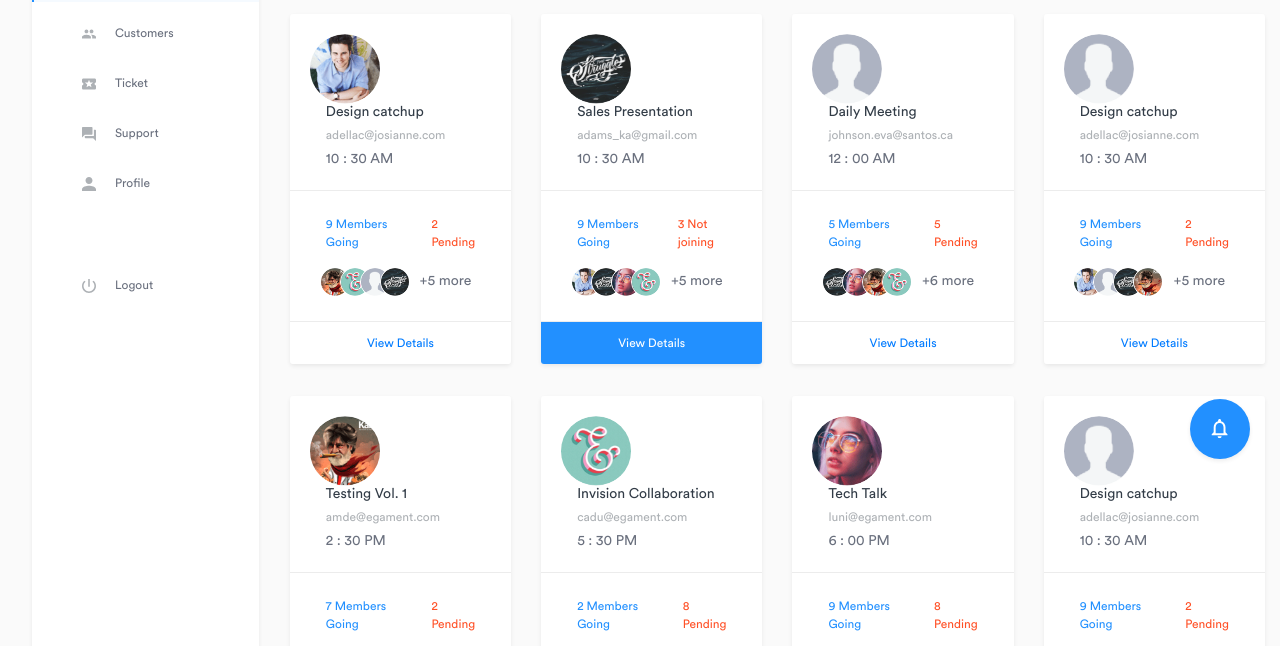
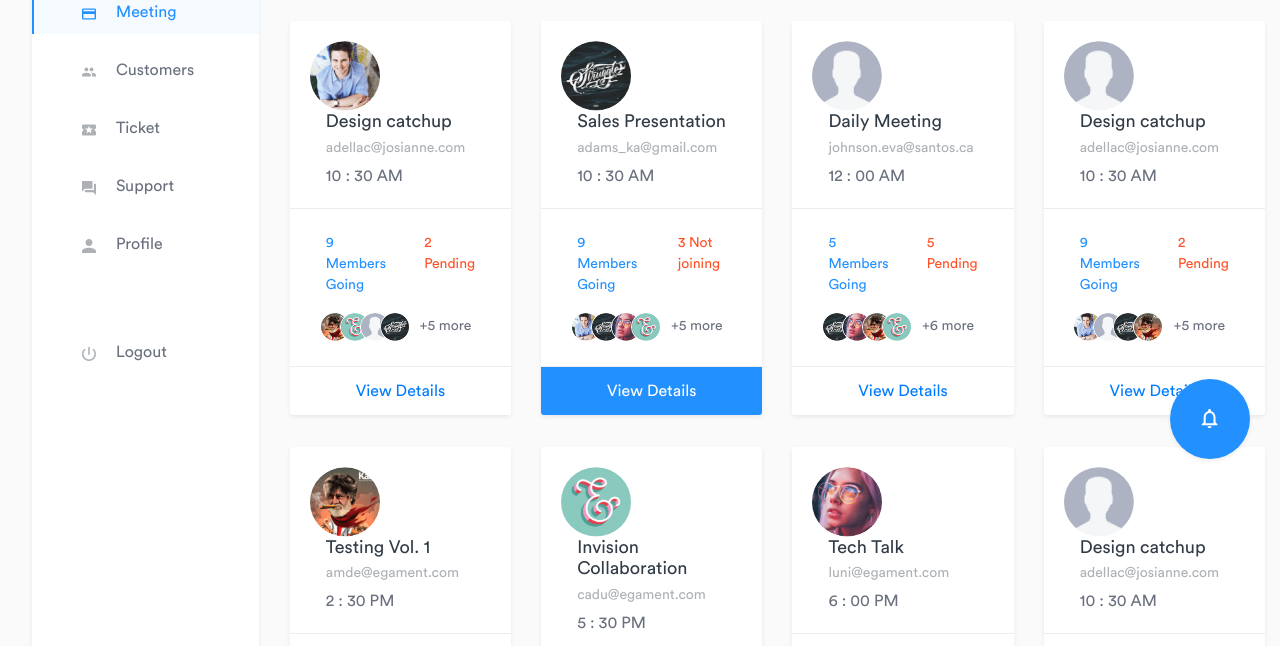
Before and after one commit to adisatriak/okadoc, a website: page src/index.html in a window 1280 px wide. Shown: the part 311-957 px from the top of the page. Drawn offline with Linux system fonts and the light colour scheme; files whose address does not match are found by name.

Commit message:
fix font size

```diff
--- a/src/scss/_toggle.scss
+++ b/src/scss/_toggle.scss
@@ -18,7 +18,7 @@
 
         @include e('wrap') {
             color: $color-grey;
-            font-size: 0.75rem;
+            font-size: 1rem;
             background: $color-white;
             @include box-shadows(0, .125rem, .25rem, rgba(0,0,0,.075));
             min-height: 100%;
@@ -45,7 +45,7 @@
 
         @include e('job'){
             color: $color-grey;
-            font-size: 0.625rem;
+            font-size: 0.875rem;
             margin: 2px 0;
         }
 
@@ -104,8 +104,8 @@
     .notify {
     display: inline-block;
     z-index: 10;
-    height: 40px;
-    width: 40px;
+    height: 50px;
+    width: 50px;
     position: fixed;
     bottom: 40px;
     right: 10px;
@@ -139,7 +139,7 @@
 
         @include e('wrap'){
             color: $color-grey;
-            font-size: 0.75rem;
+            font-size: 1rem;
             background: $color-white;
             @include box-shadows(0, .125rem, .25rem, rgba(0,0,0,.075));
             min-height: 100%;
@@ -147,7 +147,7 @@
         }
 
         @include e('title') {
-            font-size: 0.875rem;
+            font-size: 1rem;
             color: $color-dark-grey;
             margin: 2px 15px;
         }
@@ -159,7 +159,7 @@
 
         @include e('job')   {
             color: $color-grey;
-            font-size: 0.625rem;
+            font-size: 0.875rem;
             margin: 2px 15px;
         }
 
@@ -222,7 +222,7 @@ button {
     background-color: $color-white;
     transition: all 350ms cubic-bezier(0.6, 0.05, 0.28, 0.91);
     @include box-shadows(0, .125rem, .25rem, rgba(0,0,0,.075));
-    font-size: 0.875rem;
+    font-size: 1rem;
 
     @include e('list'){
         display: -ms-flexbox;
@@ -293,7 +293,7 @@ button {
     }
 
     @include e('time'){
-        font-size: 0.75rem;
+        font-size: 0.875rem;
         color: $color-grey;
 
         @include m('active'){
@@ -348,7 +348,7 @@ button {
         background-color: $color-white;
         transition: all 350ms cubic-bezier(0.6, 0.05, 0.28, 0.91);
         @include box-shadows(0, .125rem, .25rem, rgba(0,0,0,.075));
-        font-size: 0.875rem;
+        font-size: 1rem;
     }
 
     .notify {
@@ -366,11 +366,11 @@ button {
     .notify {
         display: inline-block;
         z-index: 10;
-        height: 40px;
-        width: 40px;
+        height: 60px;
+        width: 60px;
         position: fixed;
         bottom: 40px;
-        right: 10px;
+        right: 20px;
         padding: 1rem;
         background-color: $color-blue;
         border: 1px solid transparent;
@@ -398,8 +398,8 @@ button {
 
 @media only screen and (min-width: 1024px) {
   .notify {
-    height: 60px;
-    width: 60px;
+    height: 80px;
+    width: 80px;
     right: 30px;
     bottom: 30px;
   }
--- a/src/scss/main.scss
+++ b/src/scss/main.scss
@@ -96,7 +96,7 @@ body{
     }
 
     @include e('list-item'){
-        margin: 0.75rem 0;
+        margin: 0.875rem 0;
 
         &:last-child{
             margin-top: 4rem;
@@ -180,7 +180,7 @@ body{
 
     @include e('list'){
         vertical-align: middle;
-        font-size: 0.875rem;
+        font-size: 1.125rem;
         color: $color-black;
 
         @include m('light'){
@@ -188,9 +188,9 @@ body{
         }
 
         @include m('bold'){
-            font-size: 1.5rem;
+            font-size: 2rem;
             color: $color-black;
-            margin-right: 0.75rem;
+            margin-right: 0.875rem;
         }
     }
 
@@ -235,19 +235,19 @@ body{
 
     @include e('title'){
         margin-bottom: 0;
-        font-size: 0.875rem;
+        font-size: 1.125rem;
     }
 
     @include e('email'){
         margin-bottom: 0;
-        font-size: 0.75rem;
+        font-size: 0.875rem;
         color: $color-grey;
         margin: 5px 0;
     }
 
     @include e('time'){
         margin-bottom: 0;
-        font-size: 0.875rem;
+        font-size: 1rem;
         color: $color-dark-grey;
     }
 
@@ -265,7 +265,7 @@ body{
     @include e('status-list'){
         margin: 0 1rem .5rem;
         color: $color-blue;
-        font-size: 0.75rem;
+        font-size: 0.875rem;
 
         @include m('danger'){
             color: $color-orange;
@@ -288,7 +288,7 @@ body{
     }
 
     @include e('link'){
-        font-size: 0.75rem;
+        font-size: 1rem;
         text-decoration: none;
         display: block;
         width: 100%;
@@ -337,8 +337,8 @@ body{
 .btn {
     @include e('icon'){
         position: relative;
-        height: 0.675rem;
-        width: 0.675rem;
+        height: 0.875rem;
+        width: 0.875rem;
         fill: $color-white;
         vertical-align: middle;
     }
```
Also changed, not shown: src/css/main.css.
